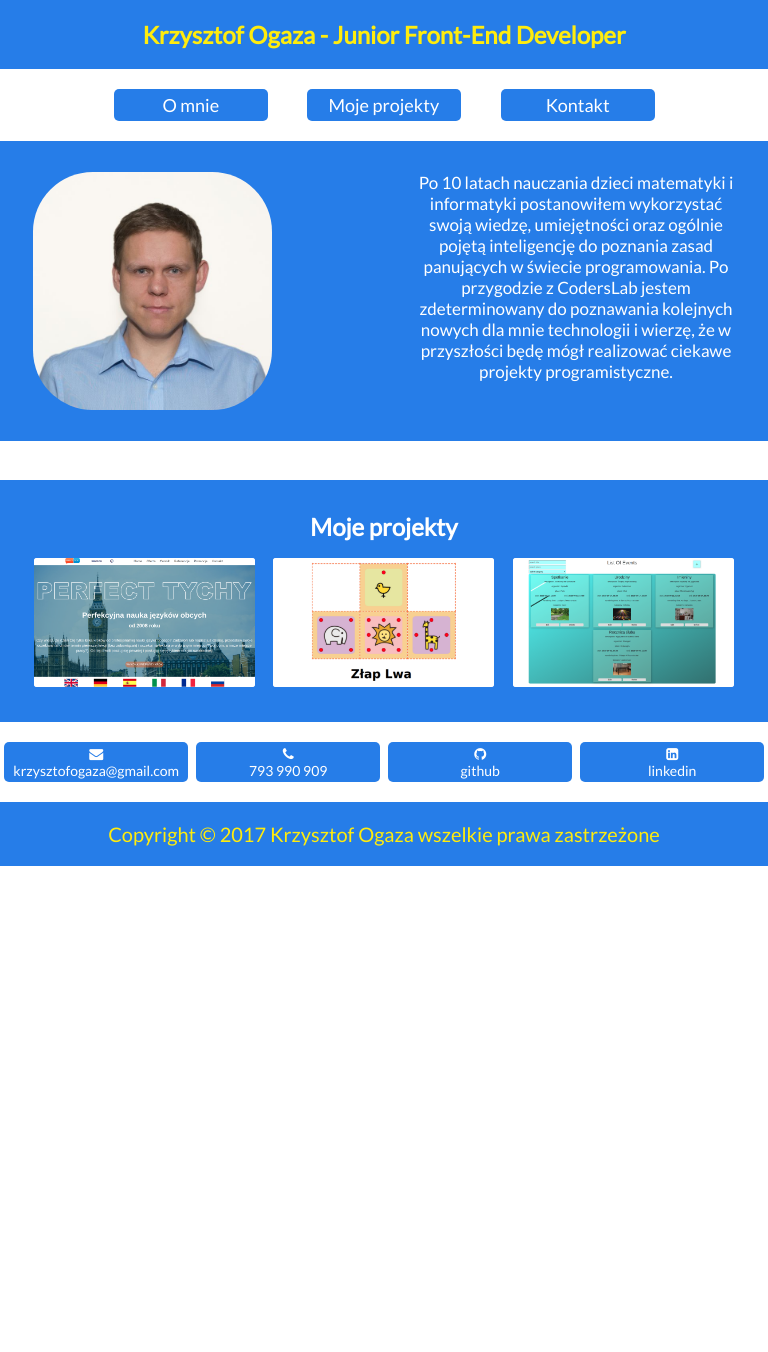
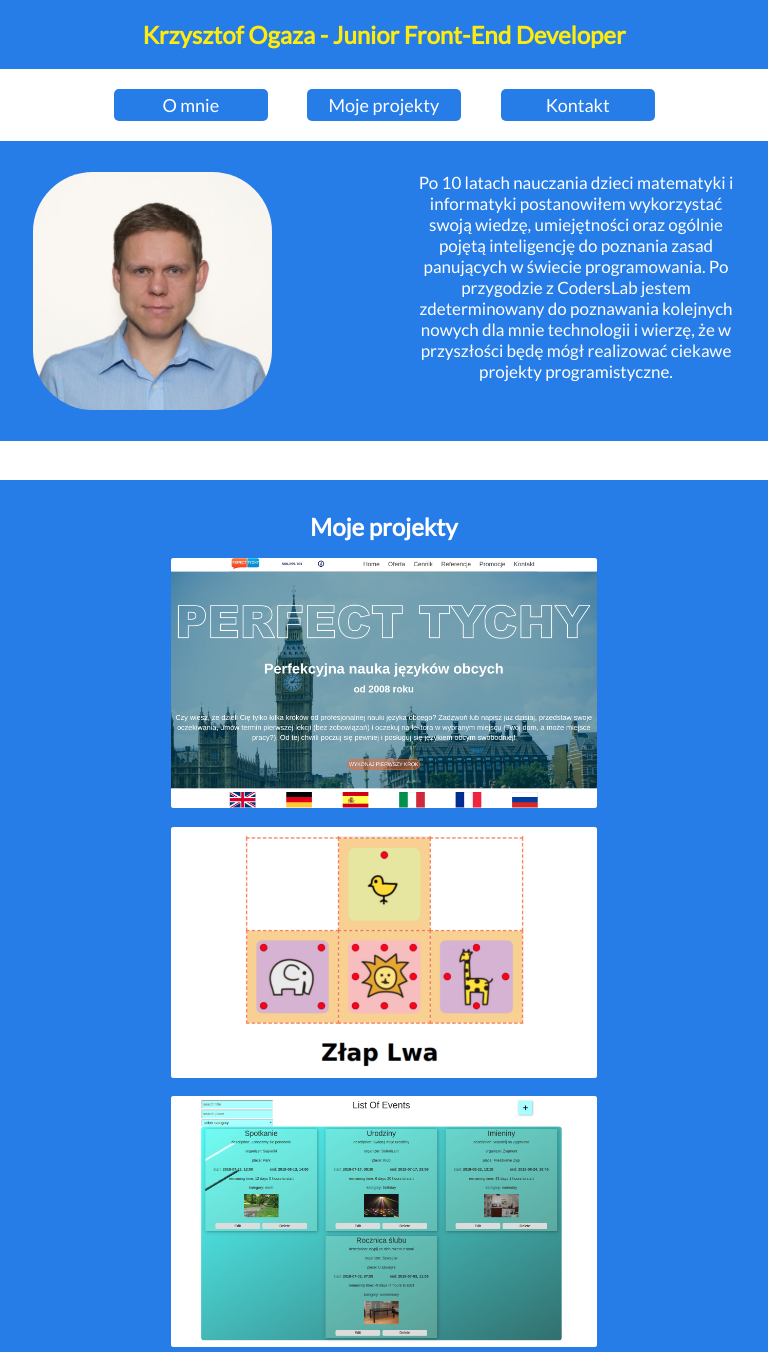
Before and after one commit to kogaza/website, a plain HTML site: page index.html in a window 768 px wide. Shown: the top 1352 px of the page. Before the commit the page ends 866 px from the top, so only its background shows below. Drawn offline with Linux system fonts and the light colour scheme.

Commit message:
vertical projects

```diff
--- a/css/style.css
+++ b/css/style.css
@@ -728,6 +728,12 @@ footer {
     font-size: 17px;
     padding: 4%;
   }
+  .projects .small-width {
+    justify-content: center;
+  }
+  .projects article {
+    width: 60%;
+  }
   .belt {
     animation: start-height 0.5s linear forwards;
   }
@@ -742,6 +748,9 @@ footer {
     margin: 10px 0;
     width: 24%;
     height: auto;
+    font-size: 14px;
+  }
+  footer {
     font-size: 14px;
   }
 
```
